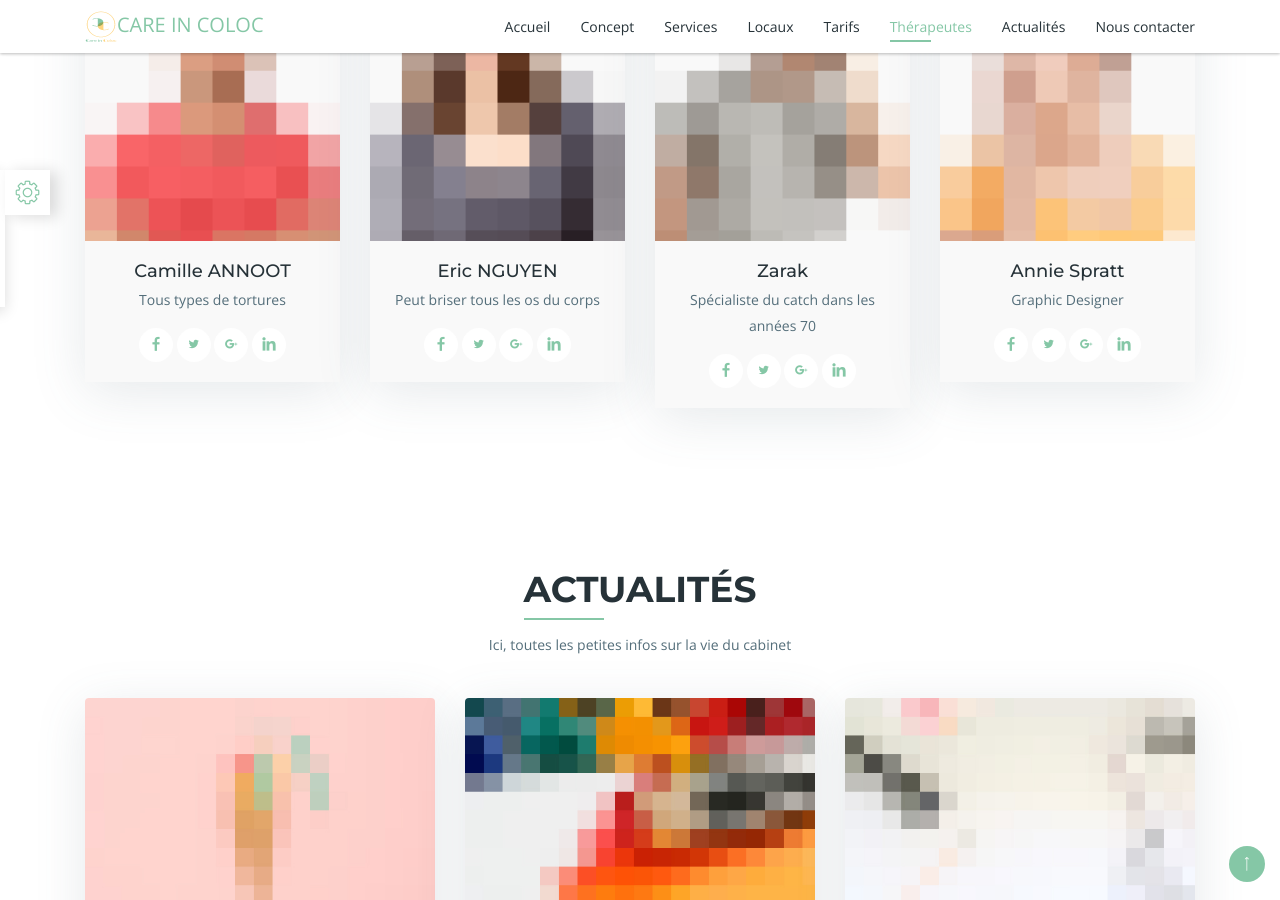
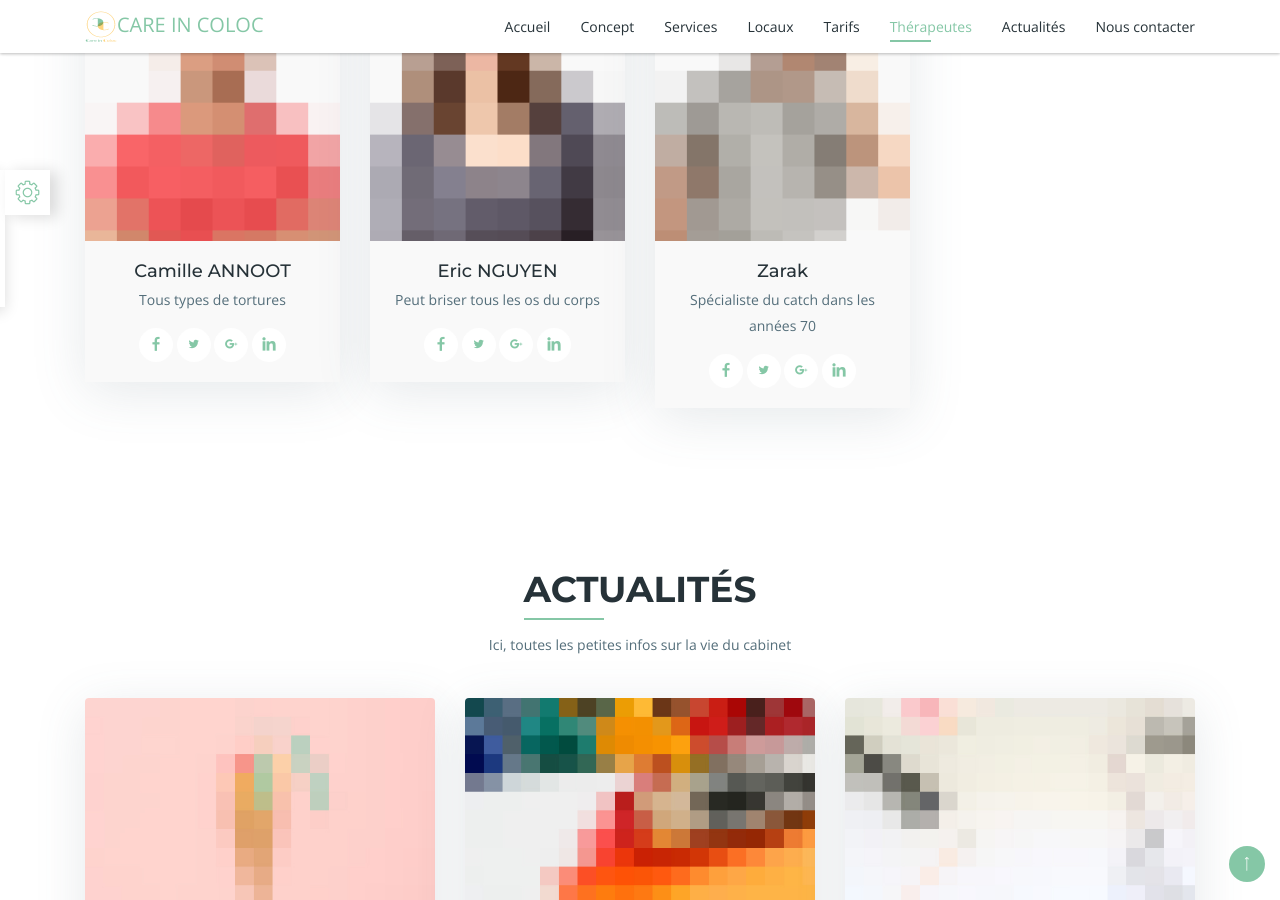
Before and after one commit to Patrockanite/Projet_Camille, a Jekyll site: the page index.html, which Jekyll copies as it is, in a window 1280 px wide and 900 px high, scrolled down 5330 px. Built offline with Jekyll 4.4.1, drawn with Linux system fonts in a browser that asks for light colours; some web fonts are replaced; a script that is not in the unit is left out.

Commit message:
modifs images

```diff
--- a/index.html
+++ b/index.html
@@ -14,7 +14,7 @@
     <title>Location cabinet partagé</title>
 
     <!--Logo-->
-    <link href="img/favicon.ico" rel="icon" type="image/x-icon" /><!--Remettre sur fond blanc-->
+    <link href="img/favicon.ico" rel="icon" type="image/x-icon" /><!--Remis sur fond transparent-->
 
     <!--La couleur rose par défaut est définie dans color/preset.css c'est donc dans preset.css qu'on peut changer la couleur par défaut -->
     <!-- Bootstrap CSS -->
@@ -38,7 +38,7 @@
     <header id="slider-area">
       <nav class="navbar navbar-expand-md fixed-top scrolling-navbar bg-white">
         <div class="container">
-          <a class="navbar-brand" href="index.html"><!--span class="lni-bulb"></span--><img src="img/logo_careInColoc.ico">CARE IN COLOC</a><!--Image logo text seul (vert & jaune)-->
+          <a class="navbar-brand" href="index.html"><!--span class="lni-bulb"></span--><img src="img/navbar/logo_careInColoc.ico">CARE IN COLOC</a><!--Image logo text seul (vert & jaune)-->
           <button class="navbar-toggler" type="button" data-toggle="collapse" data-target="#navbarCollapse" aria-controls="navbarCollapse" aria-expanded="false" aria-label="Toggle navigation">
             <i class="lni-menu"></i>
           </button>
@@ -205,7 +205,7 @@
                 </div>
               </div>
               <!-- Fin Co-caring ? -->
-              <!-- Start Car In Coloc-->
+              <!-- Start Care In Coloc-->
               <div class="col-lg-4 col-md-6 col-xs-12">
                 <div class="featured-box">
                   <div class="featured-icon">
@@ -218,7 +218,7 @@
                   </div>
                 </div>
               </div>
-              <!-- Fin Car In Coloc -->
+              <!-- Fin Care In Coloc -->
               <!-- Start Comment ?-->
               <div class="col-lg-4 col-md-6 col-xs-12">
                 <div class="featured-box">
@@ -846,7 +846,7 @@
               </div>
             </div>
           </div>
-          <div class="col-lg-3 col-md-6 col-xs-12">
+          <!-- <div class="col-lg-3 col-md-6 col-xs-12">
             <div class="single-team">
               <img src="img/team/team4.png" alt="">
               <div class="team-details">
@@ -862,7 +862,7 @@
                 </div>
               </div>
             </div>
-          </div>
+          </div> -->
         </div>
       </div>
     </section>
```
Also changed, not shown: img/navbar/logo_careInColoc.ico (renamed from img/logo_careInColoc.ico), img/navbar/texteseul-couleur.png (added), img/portfolio/img-1back.jpg (deleted), img/portfolio/img-2back.jpg (deleted).
